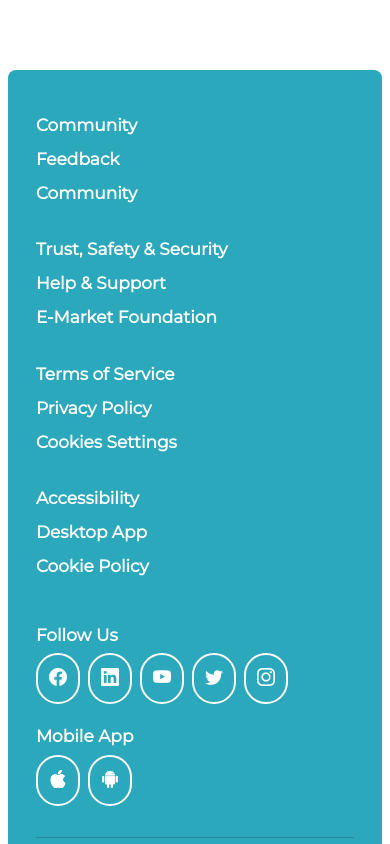
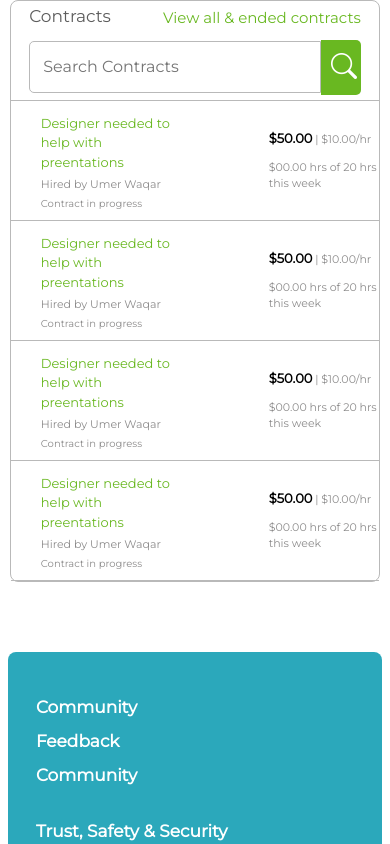
Before and after one commit to mmaazjavaid/Project, a React (Create React App) app: page /Contracts in a window 390 px wide. Shown: the top 844 px of the page. Built offline with nearby package versions, Linux system fonts and the light colour scheme; a web font is replaced by a local one.

Commit message:
Added a new page i.e sp contracts page

```diff
--- a/src/App.js
+++ b/src/App.js
@@ -12,6 +12,7 @@ import Footer from "./components/Home/Footer";
 import Home from "./components/Home/Home";
 import EditProfile from "./components/ServiceProvider/Profile/EditProfile";
 import Profile from "./components/ServiceProvider/Profile/Profile";
+import Contracts from "./components/ServiceProvider/Profile/Contracts";
 
 function App() {
   let dispatch = useDispatch();
@@ -31,6 +32,7 @@ function App() {
           <Route path="/MyAds" element={<MyAds />} />
           <Route path="/Profile" element={<Profile />} />
           <Route path="/EditProfile" element={<EditProfile />} />
+          <Route path="/Contracts" element={<Contracts />} />
         </Routes>
       </div>
       <Footer />
--- /dev/null
+++ b/src/components/ServiceProvider/Profile/Contracts.jsx
@@ -0,0 +1,73 @@
+import React from 'react';
+import "./contracts.css";
+
+function Contracts(){
+    return(
+        <> <div class="contracts_con">
+        <div class="contracts_head">
+            <div class="contracts_spans">
+                <h3>Contracts</h3>
+            <div>View all & ended contracts</div>
+            </div>
+            <div class="contracts_search_con">
+                <input type="text" placeholder="Search Contracts"/>
+                <i class="bi bi-search"></i>
+            </div>
+
+        </div>
+        <div class="contract_des">
+            <div class="contracts_des1"><div></div>
+                <div id="cont_des">Designer needed to help with preentations</div>
+                <div id="cont_hir">Hired by Umer Waqar</div>
+                <div id="cont_prog">Contract in progress</div>
+            </div>
+                <div class="contracts_des2">
+                    <span><span id="cont_pr">$50.00</span> | $10.00/hr </span>
+                    <span>$00.00 hrs of 20 hrs this week</span>
+                </div>
+
+        </div>
+        <div class="contract_des">
+            <div class="contracts_des1"><div></div>
+                <div id="cont_des">Designer needed to help with preentations</div>
+                <div id="cont_hir">Hired by Umer Waqar</div>
+                <div id="cont_prog">Contract in progress</div>
+            </div>
+                <div class="contracts_des2">
+                    <span><span id="cont_pr">$50.00</span> | $10.00/hr </span>
+                    <span>$00.00 hrs of 20 hrs this week</span>
+                </div>
+
+        </div>
+        <div class="contract_des">
+            <div class="contracts_des1"><div></div>
+                <div id="cont_des">Designer needed to help with preentations</div>
+                <div id="cont_hir">Hired by Umer Waqar</div>
+                <div id="cont_prog">Contract in progress</div>
+            </div>
+                <div class="contracts_des2">
+                    <span><span id="cont_pr">$50.00</span> | $10.00/hr </span>
+                    <span>$00.00 hrs of 20 hrs this week</span>
+                </div>
+
+        </div>
+        <div class="contract_des">
+            <div class="contracts_des1"><div></div>
+                <div id="cont_des">Designer needed to help with preentations</div>
+                <div id="cont_hir">Hired by Umer Waqar</div>
+                <div id="cont_prog">Contract in progress</div>
+            </div>
+                <div class="contracts_des2">
+                    <span><span id="cont_pr">$50.00</span> | $10.00/hr </span>
+                    <span>$00.00 hrs of 20 hrs this week</span>
+                </div>
+
+        </div>
+
+
+        </div>
+            </>
+
+    );
+}
+export default Contracts;
--- /dev/null
+++ b/src/components/ServiceProvider/Profile/contracts.css
@@ -0,0 +1,250 @@
+.contracts_con{
+    border: 1px solid rgb(185, 185, 185);
+    border-radius: 8px;
+    width: 95%;
+    /* height: 500px; */
+    margin: auto;
+}
+.contracts_head{
+    display: flex;
+    align-items: center;
+    justify-content: space-between;
+    width: 100%;
+    height: 80px;
+    border-bottom: 1px solid rgb(185, 185, 185);
+}
+.contracts_spans{
+    width: 30%;
+    display: flex;
+    align-items: center;
+    justify-content: space-between;
+    margin-left: 30px;
+}
+.contracts_spans h3{
+font-size: 22px;
+color: #5d5d5d;
+}
+.contracts_spans div{
+    font-size: 17px;
+    color: #69B821;
+    margin-bottom: 5px;
+}
+.contracts_search_con{
+    width: 20%;
+    display: flex;
+    align-items: center;
+    justify-content: center;
+    margin-right: 30px;
+}
+.contracts_search_con input{
+padding: 13px 13px;
+border: 1px solid rgb(185, 185, 185);
+border-top-left-radius: 5px;
+border-bottom-left-radius: 5px;
+
+}
+.contracts_search_con input:focus{
+    outline: none;
+}
+.contracts_search_con i{
+    padding: 8px 10px;
+    border-top-right-radius: 5px;
+border-bottom-right-radius: 5px;
+background-color: #69B821;
+color: white;
+}
+.contract_des{
+    height: 120px;
+    width: 100%;
+    display: flex;
+    align-items: center;
+    justify-content: space-between;
+    border-bottom: 1px solid rgb(185, 185, 185);;
+}
+.contracts_des1{
+    height: 90%;
+    display: flex;
+    align-items: flex-start;
+    justify-content: space-evenly;
+    flex-direction: column;
+    width: 30%;
+    margin-left: 30px;
+}
+.contracts_des2{
+    height: 70%;
+    display: flex;
+    align-items: flex-start;
+    justify-content: space-evenly;
+    flex-direction: column;
+    width: 21%;
+    color: #8d8c8c;
+    font-size: 15px;
+}
+.contract_des #cont_des{
+font-size: 17px;
+color: #69B821;
+}
+.contract_des #cont_hir{
+    color: #8d8c8c;
+    font-size: 15px;
+}
+.contract_des #cont_prog{
+    color: #8d8c8c;
+    font-size: 14px;
+}
+.contract_des #cont_pr{
+    color: black;
+    font-weight: 700;
+    font-size: 16px;
+}
+@media (max-width: 1085px) {
+    .contracts_search_con{
+     width: 25%;
+    }
+ }
+ @media (max-width: 1018px) {
+    .contracts_spans{
+ width: 35%;
+    }
+    .contract_des #cont_des{
+ font-size: 16px;
+ color: #69B821;
+ }
+ .contract_des #cont_hir{
+     color: #8d8c8c;
+ }
+ .contract_des #cont_prog{
+     color: #8d8c8c;
+     font-size: 13px;
+ }
+ .contract_des #cont_pr{
+     color: black;
+     font-weight: 700;
+     font-size: 14px;
+ }
+
+ }
+ @media (max-width: 893px) {
+    .contracts_spans{
+ width: 38%;
+    }
+    .contracts_search_con{
+     width: 28%;
+    }
+    .contract_des #cont_des{
+ font-size: 16px;
+ color: #69B821;
+ }
+ .contract_des #cont_hir{
+     color: #8d8c8c;
+ }
+ .contract_des #cont_prog{
+     color: #8d8c8c;
+     font-size: 13px;
+ }
+ .contract_des #cont_pr{
+     color: black;
+     font-weight: 700;
+     font-size: 14px;
+ }
+
+ }
+ @media (max-width: 725px) {
+    .contracts_spans{
+ width: 43%;
+    }
+    .contracts_spans h3{
+     font-size: 17px;
+    }
+    .contracts_spans div{
+     font-size: 15px;
+    }
+    .contracts_search_con{
+     width: 33%;
+    }
+    .contract_des #cont_des{
+ font-size: 15px;
+ color: #69B821;
+ }
+ .contract_des #cont_hir{
+     color: #8d8c8c;
+ }
+ .contract_des #cont_prog{
+     color: #8d8c8c;
+     font-size: 12px;
+ }
+ .contract_des #cont_pr{
+     color: black;
+     font-weight: 700;
+     font-size: 13px;
+ }
+ .contracts_des1{
+     width: 40%;
+ }
+ .contracts_des2{
+     width: 30%;
+
+ }
+ .contracts_con{
+     width: 95%;
+ }
+
+ }
+ @media (max-width: 525px) {
+     .contracts_head{
+         flex-direction: column;
+         justify-content: space-evenly;
+         height: 100px;
+     }
+    .contracts_spans{
+ width: 90%;
+ margin-left: 0;
+    }
+    .contracts_search_con{
+     width: 90%;
+     margin-right: 0;
+    }
+    .contracts_search_con input{
+     width: 88%;
+    }
+    .contracts_search_con i{
+     width: 12%;
+    }
+    .contracts_spans h3{
+     font-size: 17px;
+    }
+    .contracts_spans div{
+     font-size: 15px;
+    }
+    .contract_des #cont_des{
+ font-size: 13px;
+ color: #69B821;
+ }
+ .contract_des #cont_hir{
+     color: #8d8c8c;
+     font-size: 11px;
+ }
+ .contract_des #cont_prog{
+     color: #8d8c8c;
+     font-size: 10px;
+ }
+ .contract_des #cont_pr{
+     color: black;
+     font-weight: 700;
+     font-size: 13px;
+ }
+ .contracts_des2 {
+     font-size: 11px;
+ }
+ .contracts_des1{
+     width: 40%;
+ }
+ .contracts_des2{
+     width: 30%;
+
+ }
+ .contracts_con{
+     width: 95%;
+ }
+
+ }
```
